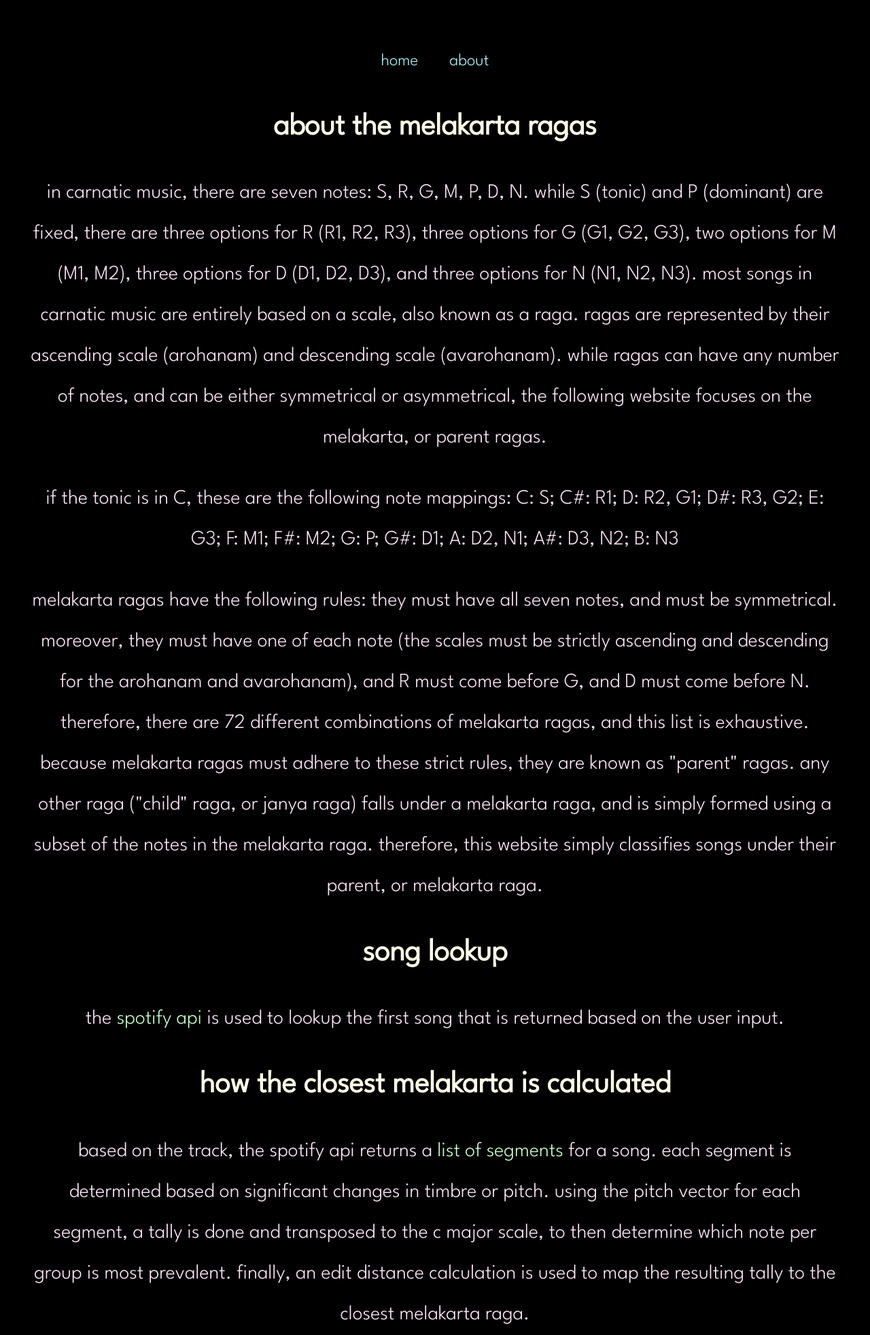
After one commit to vishady721/raga-detector, a Flask app: page /about in a window 1280 px wide. The commit adds this page. Shown: the whole page at 68% size. Run offline with Flask 2, Linux system fonts and the light colour scheme.

Commit message:
basic website

```diff
--- a/app.py
+++ b/app.py
@@ -6,17 +6,19 @@ sys.path.insert(0, os.path.abspath('..'))
 
 #Spotify imports
 import spotipy
-import spotipy.oauth2
+from spotipy.oauth2 import SpotifyClientCredentials
 from functools import partial
 #import config file
-import config as cfg
 from melakarta import scale_to_rag
 from random import randint, random
 from playscale import play_raga
 import numpy as np
-from flask import Flask, request, render_template, Response
+from flask import Flask, request, render_template, send_file, send_from_directory
+
 
 app = Flask(__name__)
+app.config['SEND_FILE_MAX_AGE_DEFAULT'] = 0
+
 
 @app.route("/", methods=["GET"])
 def hello():
@@ -26,16 +28,21 @@ def hello():
 def get_aro_avaro():
     #spotify oauth flow
     search = request.form['text']
-    id = cfg.credentials['id']
-    secret = cfg.credentials['secret']
-    uri = cfg.credentials['redirect_uri']
-    scope = ''
-    client_credentials_manager = spotipy.SpotifyOAuth(id, secret, uri, scope=scope)
-    token_dict = client_credentials_manager.get_access_token()
-    token = token_dict['access_token']
-    sp = spotipy.Spotify(auth=token)
+    client_credentials_manager = SpotifyClientCredentials()
+    sp = spotipy.Spotify(client_credentials_manager=client_credentials_manager)
     result = sp.search(search, limit=1, type='track')
     track_spotify_uri = result['tracks']['items'][0]['uri']
+    track_info = sp.track(track_spotify_uri)
+    spotifyurl = track_info['external_urls']['spotify']
+    artistlist = track_info['artists']
+    songname = track_info['name'].lower()
+    artistnames = [elem['name'] for elem in artistlist]
+    if len(artistnames) == 1:
+        artists = artistnames[0].lower()
+    elif len(artistnames) == 2:
+        artists = " and ".join(artistnames).lower()
+    else:
+        artists = "{}, and {}".format(", ".join(artistnames[:-1]),  artistnames[-1]).lower()
     track_analysis = sp.audio_analysis(track_spotify_uri)
     key = track_analysis['track']['key']
     segments = track_analysis['segments']
@@ -44,24 +51,78 @@ def get_aro_avaro():
     for i in range(12):
         scale_t[i] = 0
         scale[i] = 0
-    for elem in range(len(segments)):
-        if segments[elem]['confidence'] >= 0:
-            signal = segments[elem]['pitches']
-            for i, elem in enumerate(signal):
-                if elem >= 0.9:
-                    scale[i] += 1
+    for elem in range(len(segments)//12, len(segments)//4):
+        signal = segments[elem]['pitches']
+        for i, elem1 in enumerate(signal):
+            if elem1 >= 0.9:
+                scale[i] += 1
+    for elem in range(3*len(segments)//4, 11*len(segments)//12):
+        signal = segments[elem]['pitches']
+        for i, elem1 in enumerate(signal):
+            if elem1 >= 0.9:
+                scale[i] += 1
     for i in scale:
         scale_t[(i - key + 12)%12] = scale[i]
-    r = np.argmax([scale_t[1], scale_t[2], scale_t[3]]) + 1
-    rind = r
-    g = np.argmax([scale_t[k] for k in range(rind+1, 5)]) + 1 + (r-1)
+
+    rg = np.argmax([scale_t[1] + scale_t[2], scale_t[1] + scale_t[3], scale_t[1] + scale_t[4], scale_t[2] + scale_t[3], scale_t[2] + scale_t[4], scale_t[3] + scale_t[4]])
+    if rg == 0:
+        r = 1
+        g = 1
+    elif rg == 1:
+        r = 1
+        g = 2
+    elif rg == 2:
+        r = 1
+        g = 3
+    elif rg == 3:
+        r = 2
+        g = 2
+    elif rg == 4:
+        r = 2
+        g = 3
+    elif rg == 5:
+        r = 3
+        g = 3
+
     m = np.argmax([scale_t[5], scale_t[6]]) + 1
-    d = np.argmax([scale_t[8], scale_t[9], scale_t[10]]) + 1
-    dind = d+7
-    n = np.argmax([scale_t[k] for k in range(dind+1, 12)]) + 1 + (d-1)
+
+    dn = np.argmax([scale_t[8] + scale_t[9], scale_t[8] + scale_t[10], scale_t[8] + scale_t[11], scale_t[9] + scale_t[10], scale_t[9] + scale_t[11], scale_t[10] + scale_t[11]])
+    if rg == 0:
+        d = 1
+        n = 1
+    elif rg == 1:
+        d = 1
+        n = 2
+    elif rg == 2:
+        d = 1
+        n = 3
+    elif rg == 3:
+        d = 2
+        n = 2
+    elif rg == 4:
+        d = 2
+        n = 3
+    elif rg == 5:
+        d = 3
+        n = 3
+
     arorep = "S R{} G{} M{} P D{} N{} S".format(r, g, m, d, n)
-    return render_template('answer.html', aro=arorep, song=search, raga=scale_to_rag[arorep].lower())
+    play_raga(arorep)
+    return render_template('answer.html', aro=arorep, song=songname, raga=scale_to_rag[arorep].lower(), artists=artists, url=spotifyurl)
 
-@app.route("/audio/<aro>", methods=["GET"])
-def playaudio(aro):
-    return Response(play_raga(aro), mimetype='audio/mp3')
+@app.route("/test.wav")
+def returnAudioFile():
+    return send_from_directory(
+    os.path.join(os.getcwd()),
+    "test.wav",
+    as_attachment=True)
+
+@app.route("/about")
+def about():
+    return render_template('about.html')
+
+@app.after_request
+def add_header(response):
+    if 'Cache-Control' not in response.headers:
+        response.headers['Cache-Control'] = 'no-store, max-age=0'
+    return response
--- a/requirements.txt
+++ b/requirements.txt
@@ -9,12 +9,12 @@ importlib-metadata==5.1.0
 itsdangerous==2.1.2
 Jinja2==3.1.2
 MarkupSafe==2.1.1
-PyAudio==0.2.12
 redis==4.4.0
 requests==2.28.1
+scipy==1.6.0
 six==1.16.0
 spotipy==2.22.0
 urllib3==1.26.13
 Werkzeug==2.2.2
 zipp==3.11.0
-numpy
+numpy==1.24.1
--- a/static/main.css
+++ b/static/main.css
@@ -22,6 +22,22 @@ body {
     top: 50%;
     -ms-transform: translate(-50%, -50%);
     transform: translate(-50%, -50%);
+    padding-inline: 15px 15px;
+}
+
+.about {
+    border: rgb(255, 230, 248);
+    text-align: center;
+    position: relative;
+    left: 50%;
+    top: 7%;
+    -ms-transform: translate(-50%, 0%);
+    transform: translate(-50%, 0%);
+    padding-inline: 15px 15px;
+}
+
+.about p {
+  padding-inline: 25px 25px;
 }
 
 
@@ -42,3 +58,37 @@ input[type="submit"] {
     border: 1px solid rgb(255, 230, 248);
     font-size: 20px;
 }
+
+.topnav {
+  font-size: 25px;
+  background-color: rgba(0,0,0,0);
+  overflow: hidden;
+  color: rgb(167, 243, 255);
+  text-decoration: none;
+}
+
+/* Change the color of links on hover */
+.topnav a:hover {
+  color: rgb(197, 255, 203);
+}
+
+/* Add a color to the active/current link */
+.topnav a.active {
+  background-color: rgba(0,0,0,0);
+  padding-inline: 20px 20px;
+}
+a:link, a:hover, a:visited, a:active{
+  text-decoration: none;
+  color:inherit;
+}
+
+.container a:hover {
+  color: rgb(197, 255, 203);
+}
+a.navvy {
+  padding-inline: 20px 20px;
+}
+
+h2 {
+  color: #fffee6;
+}
--- /dev/null
+++ b/templates/about.html
@@ -0,0 +1,24 @@
+<html>
+    <head>
+        <link rel="stylesheet" type="text/css" href="../static/main.css">
+        <link href='https://fonts.googleapis.com/css?family=Raleway' rel='stylesheet'>
+    </head>
+    <body>
+        <div class="about">
+            <div class="topnav">
+                <a class="navvy" href="/">home</a>
+                <a class="active" href="/about">about</a>
+              </div>
+            <h2>about the melakarta ragas</h2>
+            <p>in carnatic music, there are seven notes: S, R, G, M, P, D, N. while S (tonic) and P (dominant) are fixed, there are three options for R (R1, R2, R3), three options for G (G1, G2, G3), two options for M (M1, M2), three options for D (D1, D2, D3), and three options for N (N1, N2, N3). most songs in carnatic music are entirely based on a scale, also known as a raga. ragas are represented by their ascending scale (arohanam) and descending scale (avarohanam). while ragas can have any number of notes, and can be either symmetrical or asymmetrical, the following website focuses on the melakarta, or parent ragas.</p>
+            <p>if the tonic is in C, these are the following note mappings:
+            C: S; C#: R1; D: R2, G1; D#: R3, G2; E: G3; F: M1; F#: M2; G: P; G#: D1; A: D2, N1; A#: D3, N2; B: N3
+            </p>
+            <p>melakarta ragas have the following rules: they must have all seven notes, and must be symmetrical. moreover, they must have one of each note (the scales must be strictly ascending and descending for the arohanam and avarohanam), and R must come before G, and D must come before N. therefore, there are 72 different combinations of melakarta ragas, and this list is exhaustive. because melakarta ragas must adhere to these strict rules, they are known as "parent" ragas. any other raga ("child" raga, or janya raga) falls under a melakarta raga, and is simply formed using a subset of the notes in the melakarta raga. therefore, this website simply classifies songs under their parent, or melakarta raga.</p>
+            <h2>song lookup</h2>
+            <p>the <span style="color: rgb(197, 255, 203)"><a href="https://developer.spotify.com/documentation/web-api/" target="_blank">spotify api</a></span> is used to lookup the first song that is returned based on the user input.</p>
+            <h2>how the closest melakarta is calculated</h2>
+            <p>based on the track, the spotify api returns a <span style="color: rgb(197, 255, 203)"><a href="https://developer.spotify.com/documentation/web-api/reference/#/operations/get-audio-analysis" target="_blank">list of segments</a></span> for a song. each segment is determined based on significant changes in timbre or pitch. using the pitch vector for each segment, a tally is done and transposed to the c major scale, to then determine which note per group is most prevalent. finally, an edit distance calculation is used to map the resulting tally to the closest melakarta raga.</p>
+            </div>
+    </body>
+</html>
```
Also changed, not shown: fly.toml (added, +38 -0 lines), playscale.py (+39 -66 lines), templates/answer.html (+7 -7 lines), templates/raga.html (+6 -1 lines), 7 other files.
